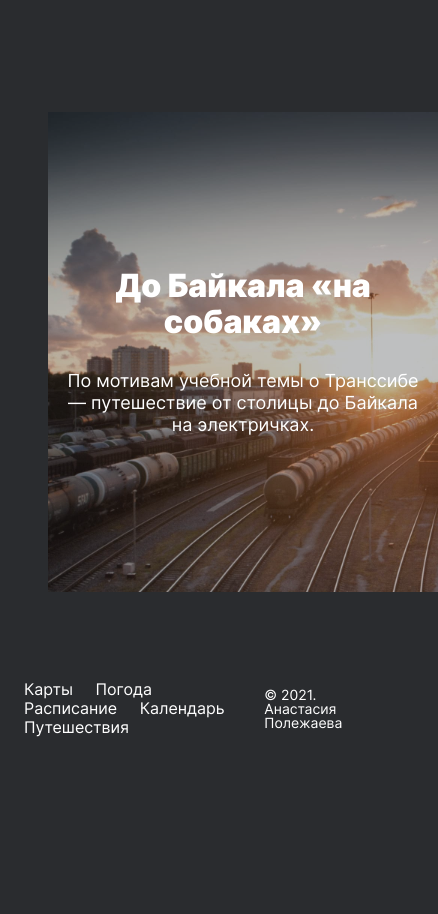
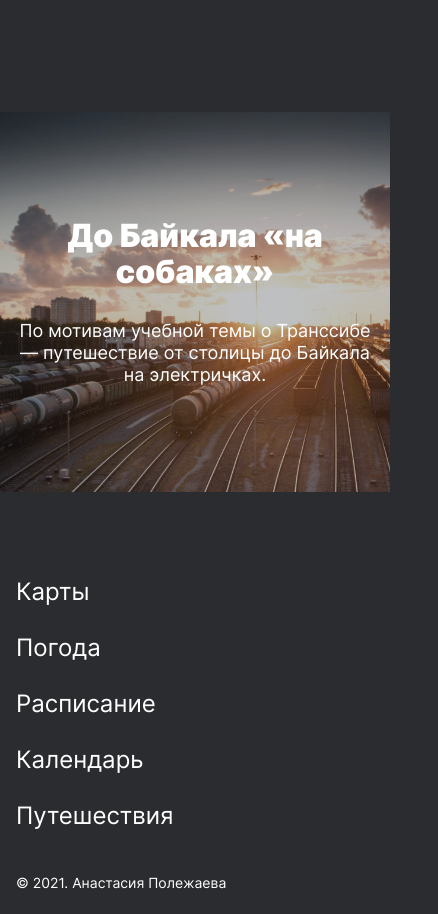
Before and after one commit to Nas719/russian-travel, a plain HTML site: page index.html in a window 390 px wide. Shown: the part 10251-11165 px from the top of the page, 438 px wide, since content can reach past the window. Before the commit the page ends 11012 px from the top, so only its background shows below. Drawn offline with Linux system fonts and the light colour scheme.

Commit message:
footer and cover

```diff
--- a/blocks/cover/__background-link/cover__background-link.css
+++ b/blocks/cover/__background-link/cover__background-link.css
@@ -10,12 +10,6 @@
     position: relative;
     text-decoration: none;
     cursor: pointer;
-    background-repeat: no-repeat;
-    transition: opacity 0.4s ease;
-    margin-block-start: 0;
-    margin-block-end: 0;
-    margin-inline-start: 0;
-    margin-inline-end: 0;
     margin: auto;
 }
 
@@ -40,28 +34,28 @@
     .cover__background-link {
         min-height: 740px;
         width: 100%;
-        margin-right: 48px;
-        margin-left: 48px;
     }
 }
 
 @media screen and (max-width: 1024px) {
     .cover__background-link {
         min-height: 640px;
-        width: 100%;
     }
 }
 
 @media screen and (max-width: 768px) {
     .cover__background-link {
-        width: 100%;
         min-height: 480px;
     }
 }
 
+@media screen and (max-width: 767px) {
+    .cover__background-link {
+        min-height: 380px;
+    }
+}
 @media screen and (max-width: 320px) {
     .cover__background-link {
         min-height: 200px;
-        width: 100%;
     }
 }
--- a/blocks/cover/__title/cover__title.css
+++ b/blocks/cover/__title/cover__title.css
@@ -17,7 +17,6 @@
         font-size: 32px;
         line-height: 112%;
         margin: 0;
-        margin-top: 15px;
     }
 }
 
--- a/blocks/cover/cover.css
+++ b/blocks/cover/cover.css
@@ -1,5 +1,4 @@
 .cover {
-    min-width: 100vw;
     margin: 92px auto 92px;
 }
 
--- a/blocks/footer/__author/footer__author.css
+++ b/blocks/footer/__author/footer__author.css
@@ -2,6 +2,13 @@
     display: flex;
     align-items: center;
     margin-left: auto;
+}
+
+@media screen and (max-width: 767px) {
+    .footer__author {
+        margin-left: 0;
+        align-items: flex-start;
+    }
 }
 
 @media screen and (max-width: 320px) {
--- a/blocks/footer/__link/footer__link.css
+++ b/blocks/footer/__link/footer__link.css
@@ -13,6 +13,18 @@
     cursor: pointer;
 }
 
+@media screen and (max-width: 767px) {
+    .footer__link {
+        font-size: 24px;
+        line-height: 100%;
+        margin: 0 0 32px 0;
+    }
+
+    .footer__link:last-child {
+        margin-bottom: 48px;
+    }
+}
+
 @media screen and (max-width: 320px) {
     .footer__link {
         font-size: 24px;
--- a/blocks/footer/__links/footer__links.css
+++ b/blocks/footer/__links/footer__links.css
@@ -1,3 +1,11 @@
+@media screen and (max-width: 767px) {
+    .footer__links {
+        display: flex;
+        flex-direction: column;
+        align-items: flex-start;
+    }
+}
+
 @media screen and (max-width: 320px) {
     .footer__links {
         display: flex;
--- a/blocks/footer/footer.css
+++ b/blocks/footer/footer.css
@@ -1,7 +1,6 @@
 .footer {
     margin-right: 48px;
     margin-left: 48px;
-    /*padding-top: 92px;*/
     display: flex;
     flex-direction: row;
     align-items: center;
@@ -10,9 +9,9 @@
 
 @media screen and (max-width: 768px) {
     .footer {
-        margin-right: 24px;
-        margin-left: 24px;
-        /*padding-top: 88px;*/
+        flex-direction: column;
+        align-items: flex-start;
+        margin-left: 16px;
     }
 }
 
@@ -21,5 +20,6 @@
         flex-direction: column;
         padding-bottom: 24px;
         align-items: flex-start;
+        margin-left: 16px;
     }
 }
```
